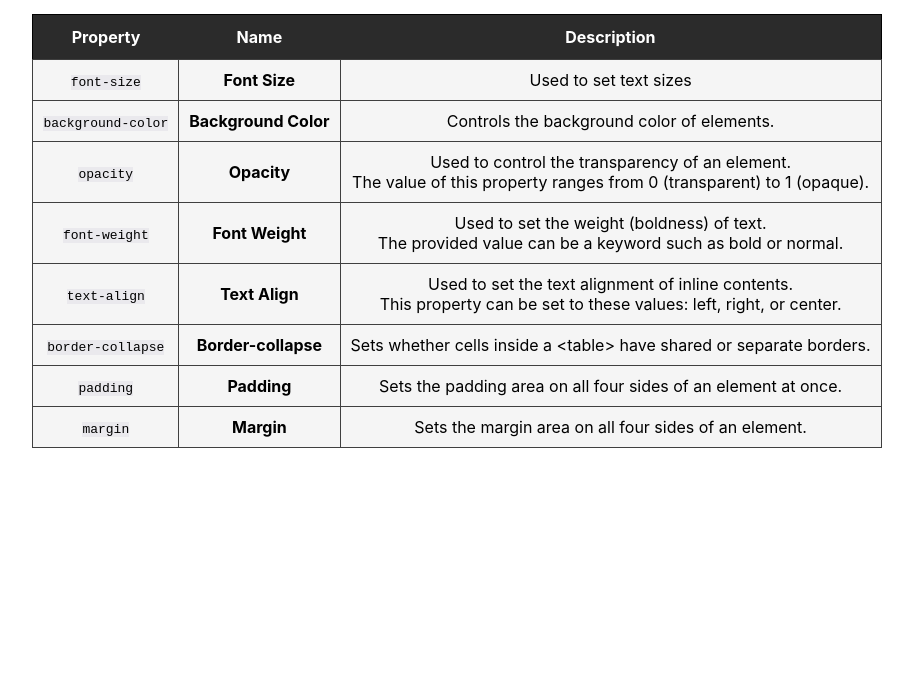
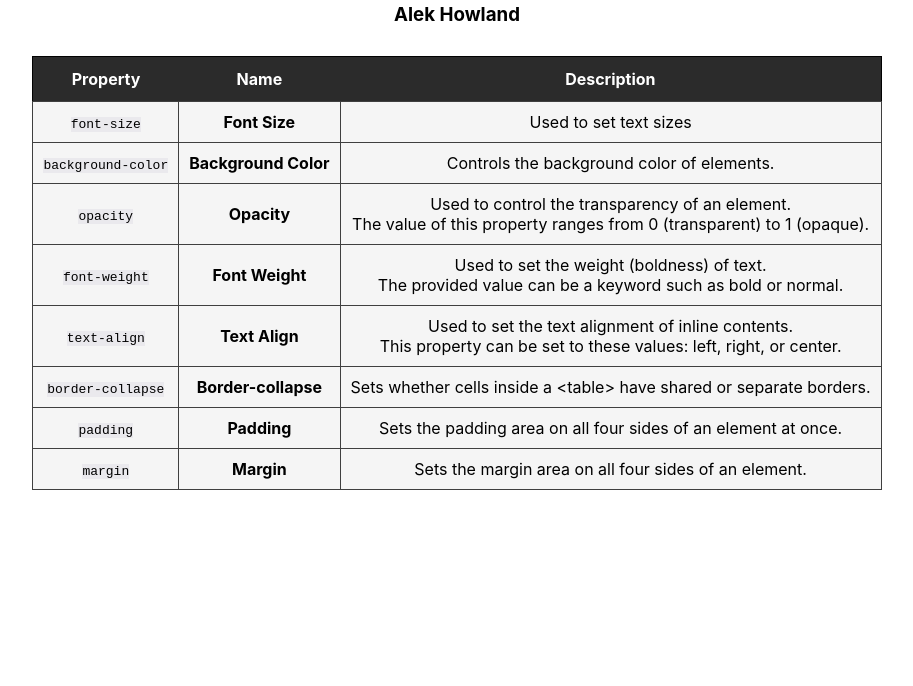
Before and after one commit to HowlandAlek/CSS-Properties-CheatSheet, a plain HTML site: page index.html in a window 1280 px wide. Shown: the part 114-800 px from the top of the page, without its empty margins (183-1096 px from the left). Drawn offline with Linux system fonts and the light colour scheme.

Commit message:
Add author to page

```diff
--- a/index.html
+++ b/index.html
@@ -9,6 +9,7 @@
 		<header>
 			<h1>Cheat Sheet</h1>
 			<h2>Common CSS properties</h2>
+			<h3>Alek Howland</h3>
 		</header>
 		<table>
 			<thead>
```
